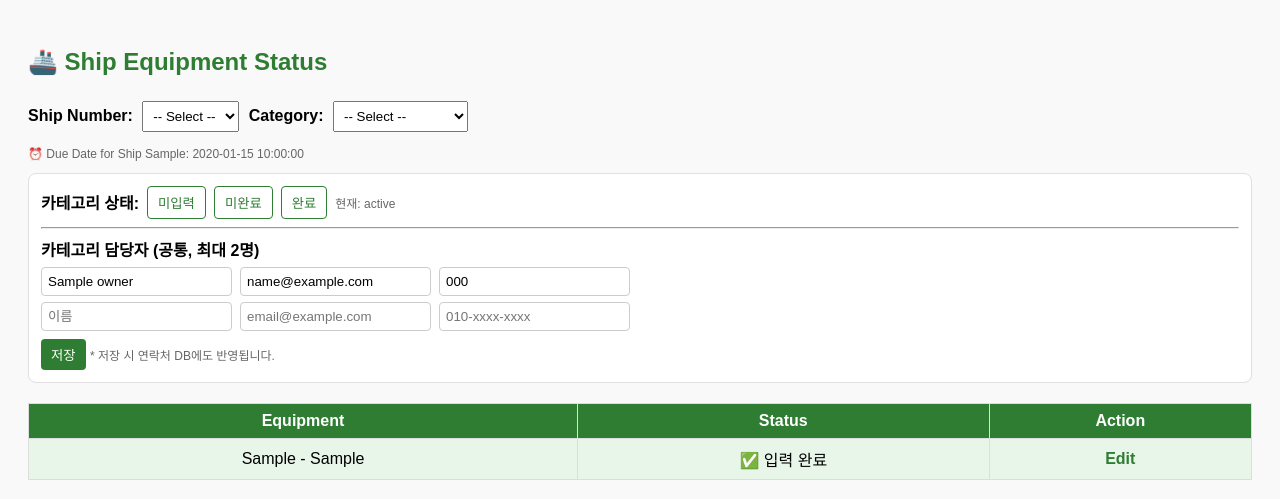
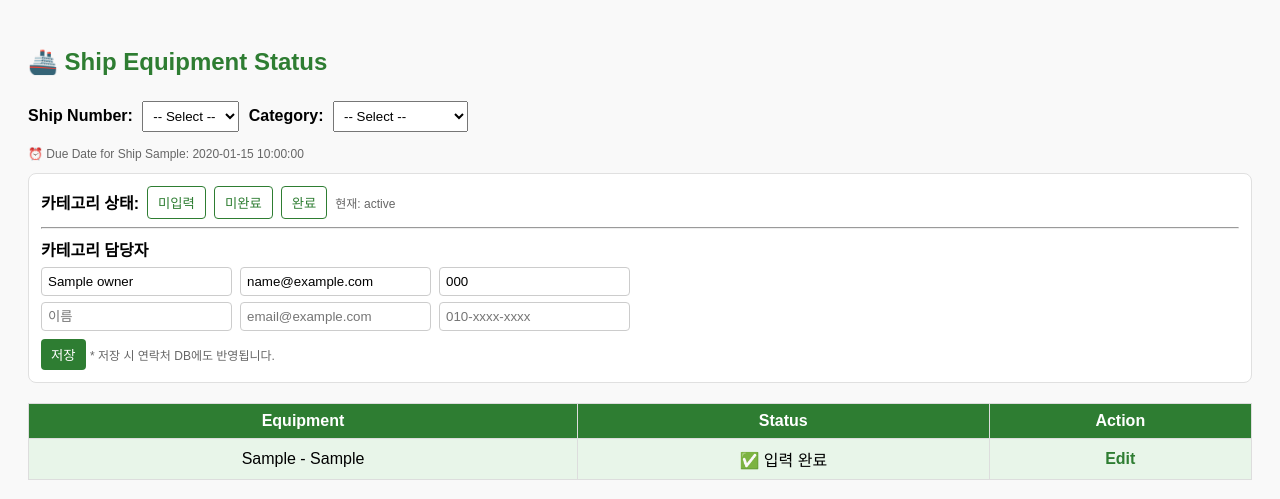
Before and after one commit to HD-Jinyeong/my_flask_app, a Python web app: template templates/home.html in a window 1280 px wide. Shown: the top 499 px of the page. Run offline with Jinja, Linux system fonts and the light colour scheme; the template is opened without the code that fills it: most values are stand-ins (such as "Sample title", 1, 10 or a date in 2020).

Commit message:
updates eq lists

```diff
--- a/templates/home.html
+++ b/templates/home.html
@@ -71,7 +71,7 @@
     <form method="post" action="{{ url_for('category_owners_update') }}">
       <input type="hidden" name="ship_number" value="{{ selected_ship }}">
       <input type="hidden" name="category" value="{{ selected_category }}">
-      <b>카테고리 담당자 (공통, 최대 2명)</b>
+      <b>카테고리 담당자</b>
       <div class="row" style="margin-top:6px;">
         <input type="text"   name="name1"  placeholder="이름" value="{{ owners[0].name if owners|length>0 else '' }}">
         <input type="email"  name="email1" placeholder="email@example.com" value="{{ owners[0].email if owners|length>0 else '' }}">
```
